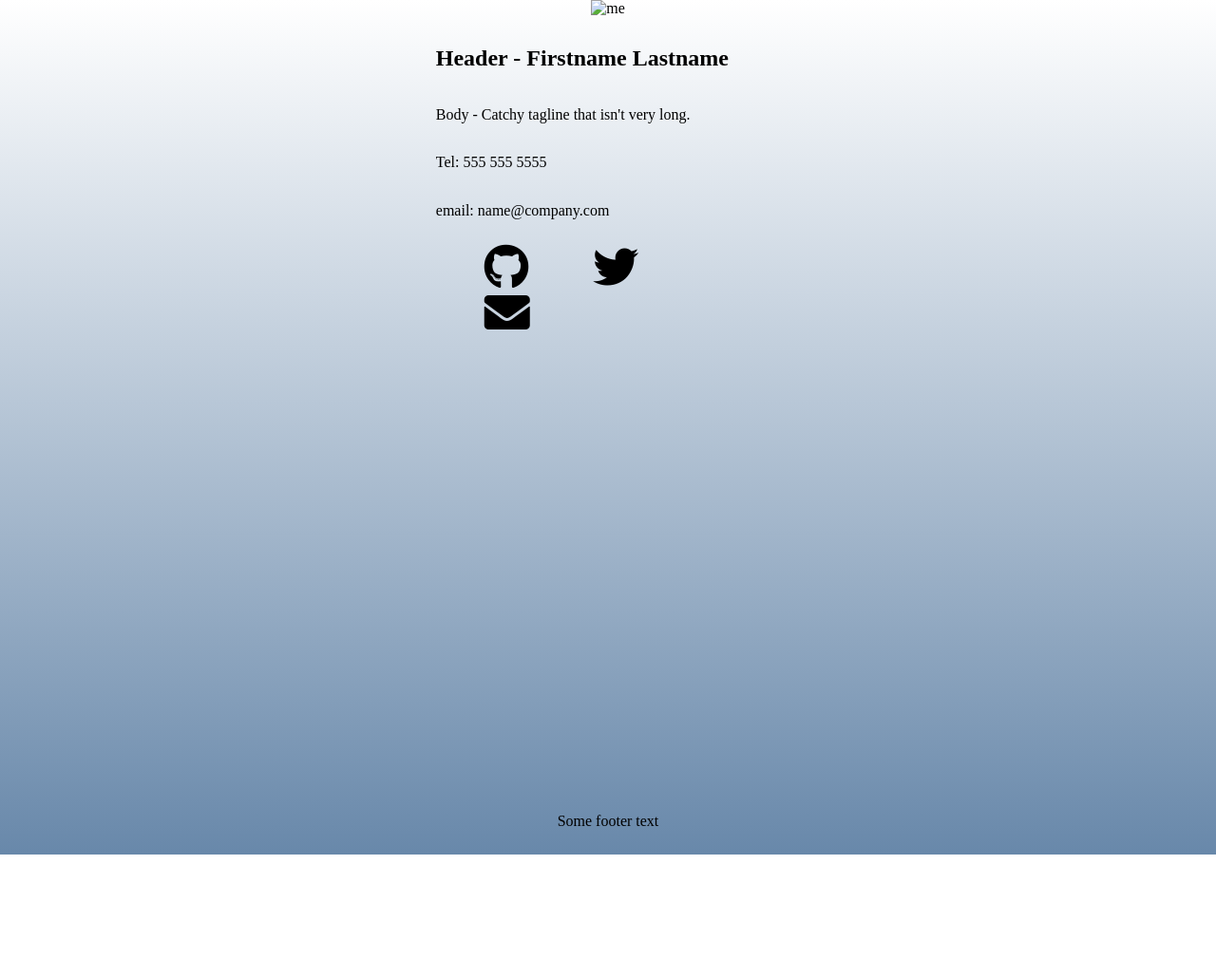
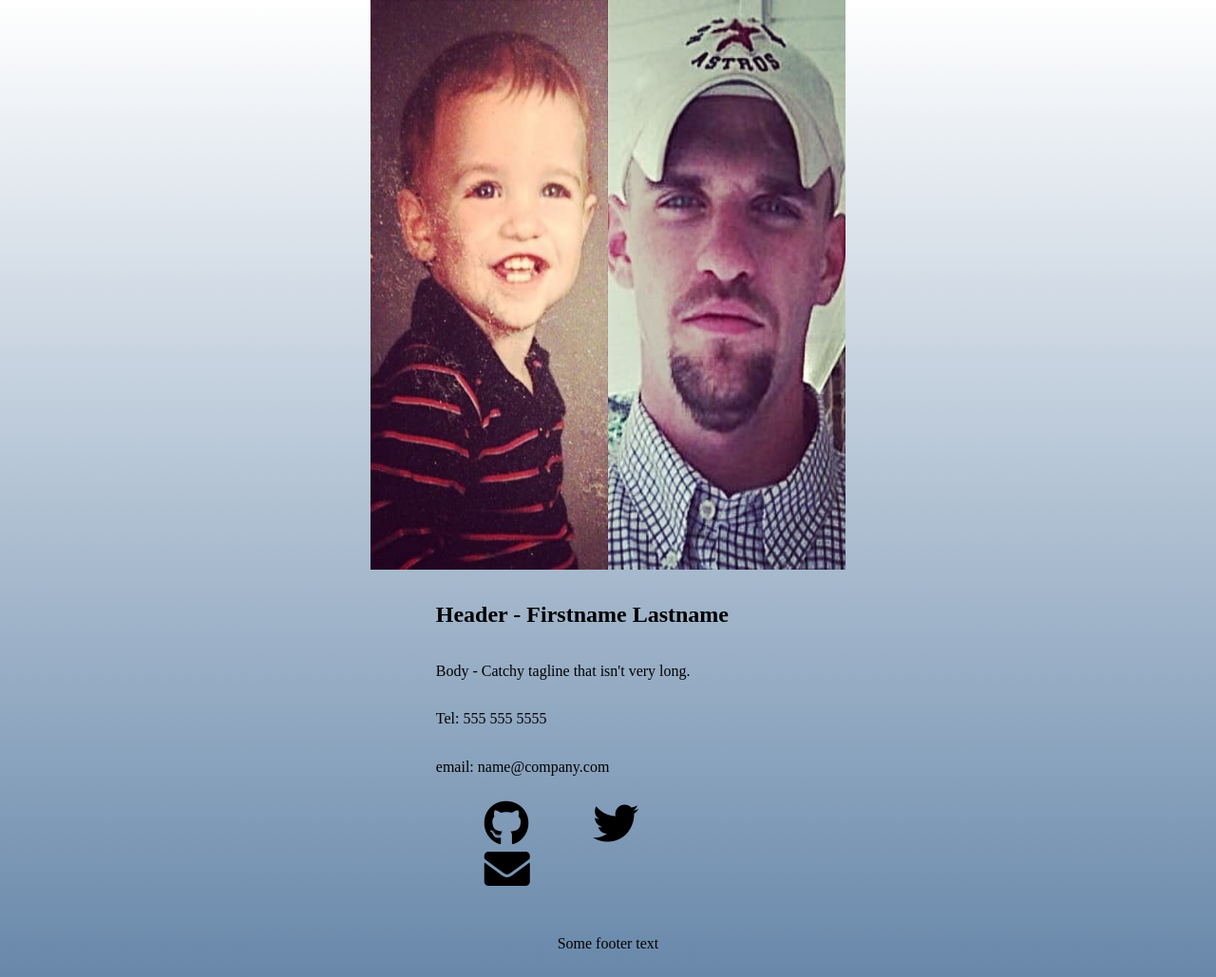
Before and after one commit to mwoolweaver/contigo, a Jekyll site: the page built from index.html, in a window 1280 px wide. Shown: the whole page at 95% size. Built offline with Jekyll 4.4.1, drawn with Linux system fonts in a browser that asks for light colours; nearby versions of some CDN libraries; before the commit the page ends 900 px from its top, so only the background shows below that.

Commit message:
Update default.html

```diff
--- a/_layouts/default.html
+++ b/_layouts/default.html
@@ -4,7 +4,7 @@
     <body>
         <main class="wrapper">
             <header>
-                    <img src="https://contact.michael.woolweaver.bid/_layouts/me.jpg" alt="me" width="500" height="600">
+                    <img src="https://raw.githubusercontent.com/mwoolweaver/contigo/master/_layouts/me.jpg" alt="me" width="500" height="600">
             </header>
             {{ content }}
             <footer>
```
